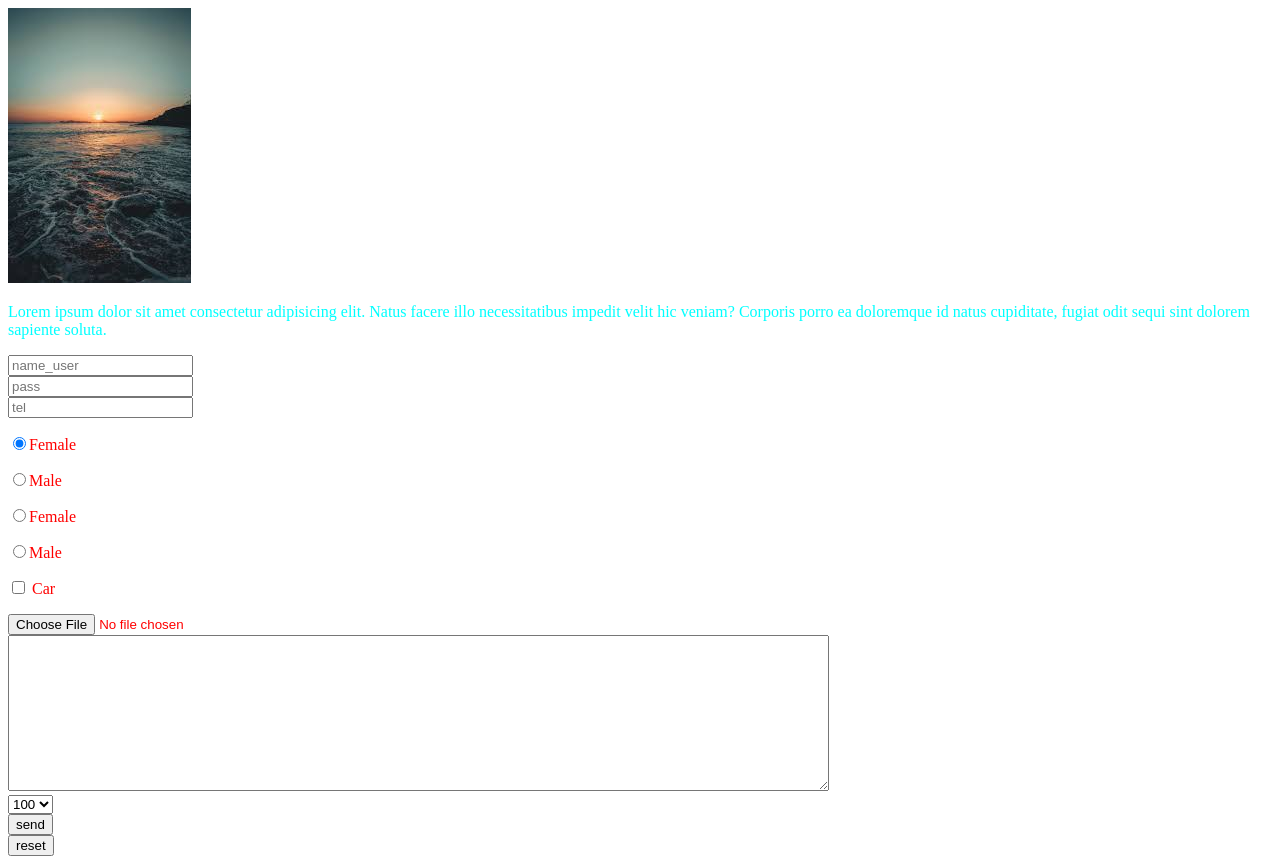
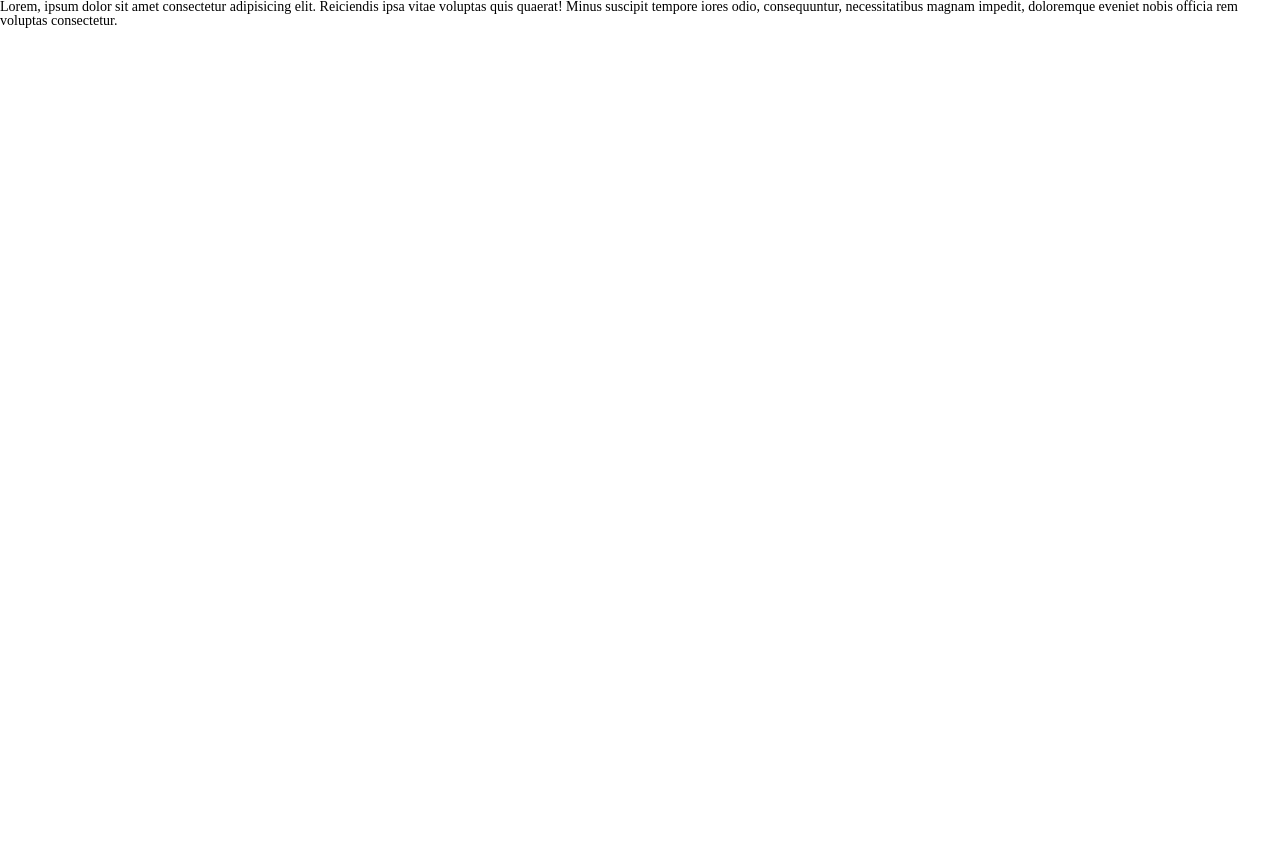
Before and after one commit to domahanton/prototyp, a plain HTML site: page project/index.html in a window 1280 px wide. After the commit the page ends 800 px from the top, so only its background shows below. Drawn offline with Linux system fonts and the light colour scheme.

Commit message:
reset style

```diff
--- a/project/css/main.css
+++ /dev/null
@@ -1,9 +0,0 @@
-div {
-    color: red;
-
-
-}
-.lor {
-    color: aqua;
-
-}
--- /dev/null
+++ b/project/css/style.css
@@ -0,0 +1,39 @@
+
+/*Обнуление*/
+*{
+	padding: 0;
+	margin: 0;
+	border: 0;
+}
+*,*:before,*:after{
+	-moz-box-sizing: border-box;
+	-webkit-box-sizing: border-box;
+	box-sizing: border-box;
+}
+:focus,:active{outline: none;}
+a:focus,a:active{outline: none;}
+
+nav,footer,header,aside{display: block;}
+
+html,body{
+	height: 100%;
+	width: 100%;
+	font-size: 100%;
+	line-height: 1;
+	font-size: 14px;
+	-ms-text-size-adjust: 100%;
+	-moz-text-size-adjust: 100%;
+	-webkit-text-size-adjust: 100%;
+}
+input,button,textarea{font-family:inherit;}
+
+input::-ms-clear{display: none;}
+button{cursor: pointer;}
+button::-moz-focus-inner {padding:0;border:0;}
+a, a:visited{text-decoration: none;}
+a:hover{text-decoration: none;}
+ul li{list-style: none;}
+img{vertical-align: top;}
+
+h1,h2,h3,h4,h5,h6{font-size:inherit;font-weight: 400;}
+/*--------------------*/
--- a/project/index.html
+++ b/project/index.html
@@ -4,53 +4,14 @@
     <meta charset="UTF-8">
     <meta http-equiv="X-UA-Compatible" content="IE=edge">
     <meta name="viewport" content="width=device-width, initial-scale=1.0">
-    <link rel="stylesheet" href="css/main.css">
+    <link rel="stylesheet" href="css/style.css">
     <title>Prototyp</title>
 
 </head>
 <body>
-    <img src="img/images.jpg" alt="">
-    <p class="lor">Lorem ipsum dolor sit amet consectetur adipisicing elit. Natus facere illo necessitatibus impedit velit hic veniam? Corporis porro ea doloremque id natus cupiditate, fugiat odit sequi sint dolorem sapiente soluta.</p>
-      <form action="#" method="post" enctype="multipart/form-data">
-        <div>
-            <input type="text" placeholder="name_user" name="name" value="">
-        </div>
-        <div>
-            <input type="password" placeholder="pass" name="user_pass" value="" >
-        </div>
-        <div>
-            <input type="tel" placeholder="tel" name="tel_namber">
-        </div>
-        <div>
-            <p><input type="radio" name="sex" value="female" checked>Female</p>
-            <p><input type="radio" name="sex" value="male">Male</p>
-        </div>
-        <div>
-            <p><input type="radio" name="sex2" value="female" >Female</p>
-            <p><input type="radio" name="sex2" value="male">Male</p>
-        </div>
-        <div>
-           <P> <input type="checkbox" name="car" > Car</p>
-        </div>
-        <div>
-            <input type="file" name="photo">
-              </div>
-            <div>
-                <textarea name="about_you"  cols="100" rows="10"></textarea>
-            </div>
-            <div>
-                <select name="how">
-                    <option value="100">100</option>
-                    <option value="200">200</option>
-                    <option value="300">300</option>
-                </select>
-            </div>
-            <div>
-                <button type="submit">send</button>
-            </div>
-            <div>
-               <button type="reset">reset</button>
-            </div>
-      </form>
+    <div>
+
+        <p>Lorem, ipsum dolor sit amet consectetur adipisicing elit. Reiciendis ipsa vitae voluptas quis quaerat! Minus suscipit tempore iores odio, consequuntur, necessitatibus magnam impedit, doloremque eveniet nobis officia rem voluptas consectetur.</p>
+    </div>
 </body>
 </html>
```
